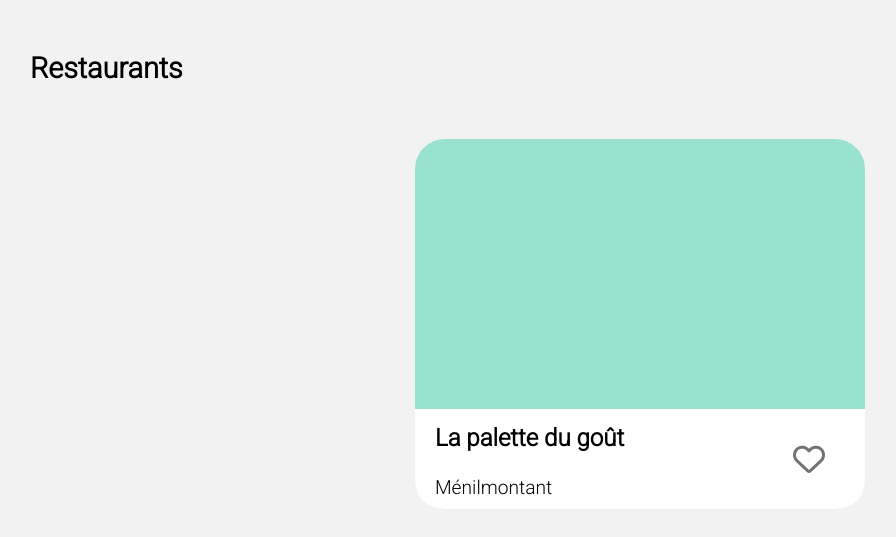
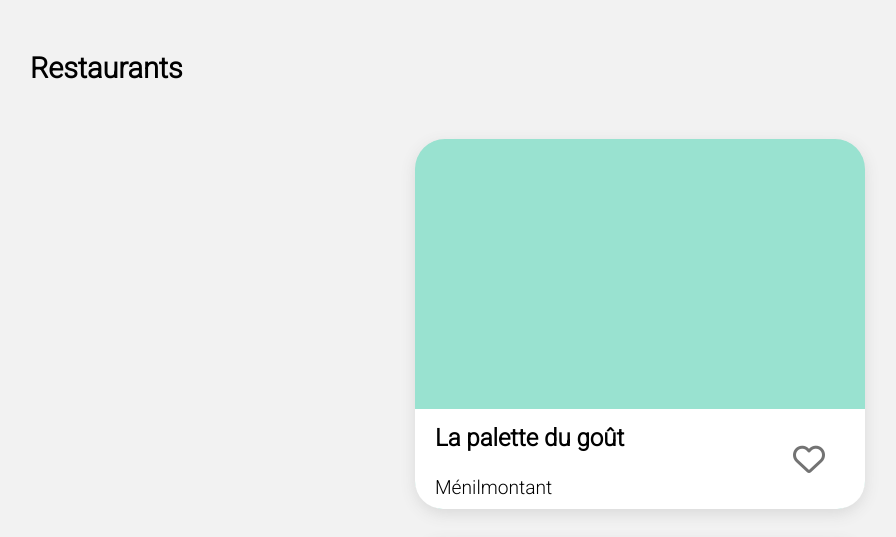
Before and after one commit to ArnaudDum/OhMyFood, a website: page accueil.html in a window 1280 px wide. Shown: the part 1080-1617 px from the top of the page, without its empty margins (0-896 px from the left). Drawn offline with Linux system fonts and the light colour scheme.

Commit message:
ajout shadow cartes resto

```diff
--- a/sass/pages/_accueil.scss
+++ b/sass/pages/_accueil.scss
@@ -114,6 +114,7 @@
         background: $vert;
         position: relative;
         margin-top: 30px;
+        box-shadow: 0px 5px 15px darken($greybg, 10%);
         &--overlay {
             width: 100%;
             height: 100px;
```
Also changed, not shown: css/style.css, 1 other file.
